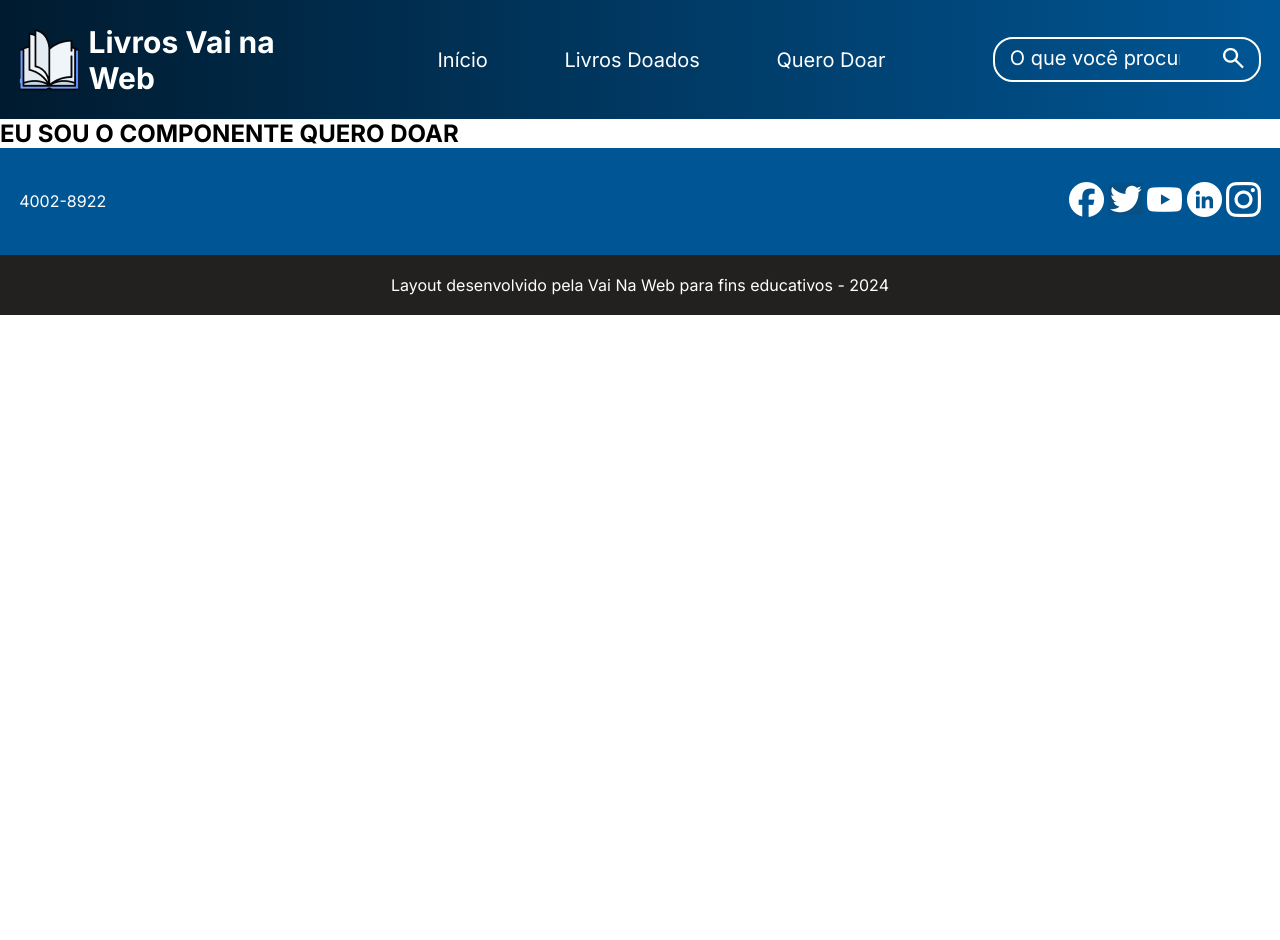
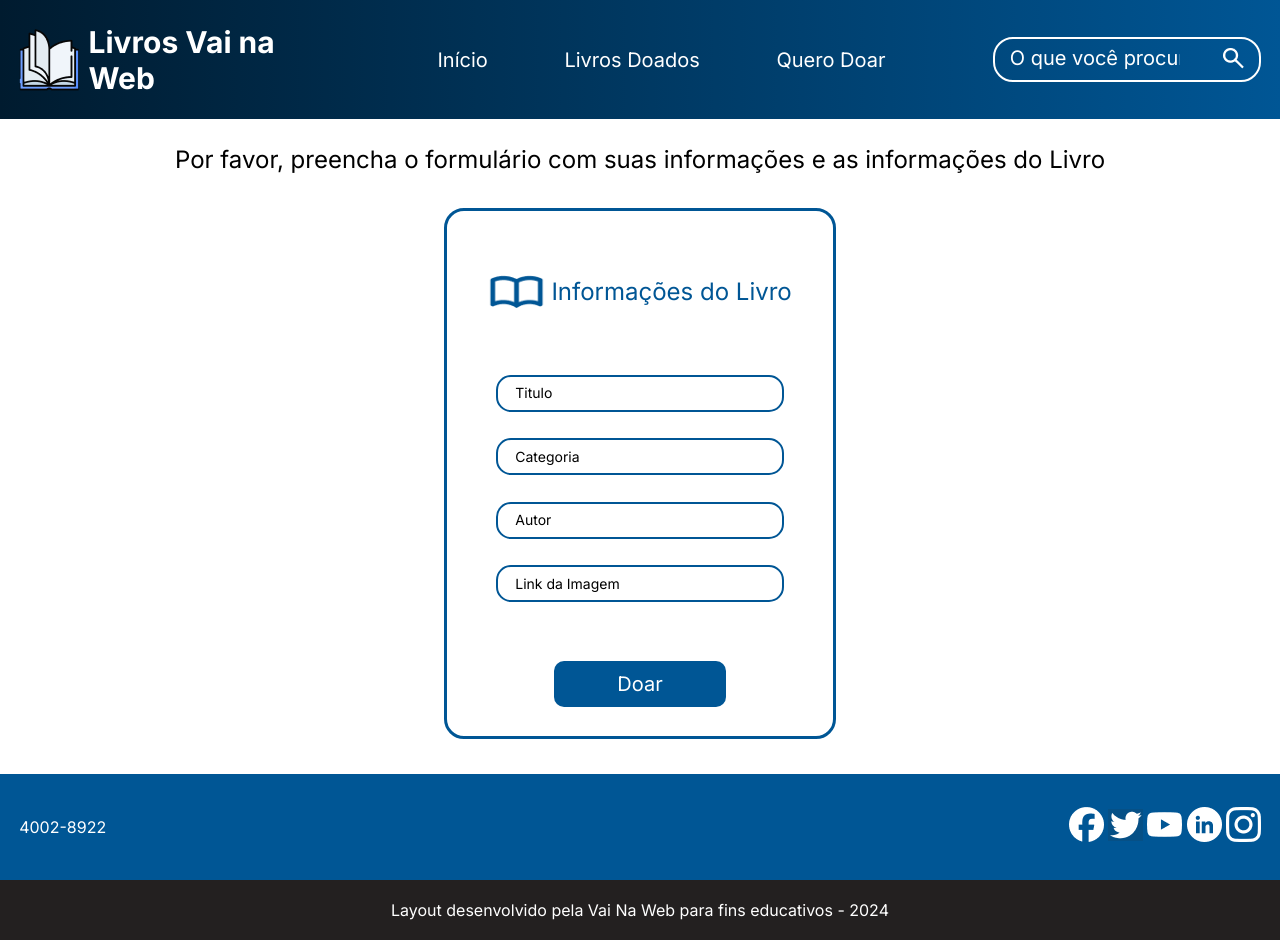
Before and after one commit to MauricioTdM/desafio-final-modulo-1-vnw, a React (Vite) app: page /querodoar in a window 1280 px wide. Before the commit the page ends 800 px from the top, so only its background shows below. Built offline with nearby package versions, Linux system fonts and the light colour scheme.

Commit message:
✨ feat: Página e formulário Quero Doar

```diff
--- /dev/null
+++ b/src/components/CardContato/cardContato.jsx
@@ -0,0 +1,22 @@
+import S from './cardContato.module.scss'
+import livroContato from '../../assets/livro_contato.png'
+
+export default function cardContato() {
+    return(
+        <section className={S.boxForm}>
+            <form className={S.formBody}>
+                <div className={S.titulo}>
+                    <img src={livroContato} alt="Imagem de um livro aberto" />
+                    <h3>Informações do Livro</h3>
+                </div>
+                <div className={S.boxInput}>
+                    <input type="text" placeholder="Titulo"/>
+                    <input type="text" placeholder="Categoria"/>
+                    <input type="text" placeholder="Autor"/>
+                    <input type="text" placeholder="Link da Imagem"/>
+                </div>
+                <button type="submit">Doar</button>
+            </form>
+        </section>
+    )
+}
--- /dev/null
+++ b/src/components/CardContato/cardContato.module.scss
@@ -0,0 +1,64 @@
+.boxForm {
+    height: 75vh;
+    display: flex;
+    align-items: center;
+    justify-content: center;
+}
+
+.formBody {
+    border: solid 3px #005695;
+    border-radius: 20px;
+    width: 30.6vw;
+    height: 66.4vh;
+    display: flex;
+    flex-direction: column;
+    align-items: center;
+    justify-content: space-around;
+    button {
+        width: 13.5vw;
+        height: 5.8vh;
+        border: none;
+        border-radius: 10px;
+        background-color: #005695;
+        font-size: 20px;
+        font-weight: 400;
+        color: #FFFFFF;
+    }
+}
+
+.titulo {
+    width: 24.7vw;
+    display: flex;
+    align-items: center;
+    justify-content: space-evenly;
+    margin-top: 7%;
+    img {
+        width: 18%;
+    }
+    h3 {
+        color: #005695;
+        font-size: 24px;
+        font-weight: 400;
+    }
+}
+
+.boxInput {
+    width: 22.5vw;
+    height: 28.4vh;
+    display: flex;
+    flex-direction: column;
+    align-items: center;
+    justify-content: space-between;
+    input {
+        border: solid 2px #005695;
+        border-radius: 15px;
+        outline: none;
+        width: 22.5vw;
+        height: 4.6vh;
+        padding-left: 6%;
+        &::placeholder {
+            font-size: 14px;
+            color: #000000;
+        }
+    }
+}
--- a/src/components/Pages/livrosDoados/livrosDoados.module.scss
+++ b/src/components/Pages/livrosDoados/livrosDoados.module.scss
@@ -1,12 +1,14 @@
 .titulo {
     text-align: center;
-    font-size: 28px;
     padding: 2%;
+    h2 {
+        font-size: 32px;
+        font-weight: 700;
+    }
 }
 
 .livros {
     height: 80vh;
     display: flex;
     margin: 0 5%;
-
 }
--- a/src/components/Pages/queroDoar/queroDoar.jsx
+++ b/src/components/Pages/queroDoar/queroDoar.jsx
@@ -1,7 +1,15 @@
-export default function QueroDoar() {
+import S from './queroDoar.module.scss'
+import CardContato from '../../CardContato/cardContato';
+
+export default function queroDoar() {
     return (
-        <section>
-        <h2>EU SOU O COMPONENTE QUERO DOAR</h2>
-        </section>
+        <>
+            <section className={S.title}>
+                <h2>Por favor, preencha o formulário com suas informações e as informações do Livro</h2>
+            </section>
+            <section>
+                <CardContato/>
+            </section>
+        </>
     );
 }
--- /dev/null
+++ b/src/components/Pages/queroDoar/queroDoar.module.scss
@@ -0,0 +1,8 @@
+.title {
+    text-align: center;
+    padding-top: 2%;
+    h2 {
+        font-size: 24px;
+        font-weight: 400;
+    }
+}
```
Also changed, not shown: src/assets/livro_contato.png (added).
